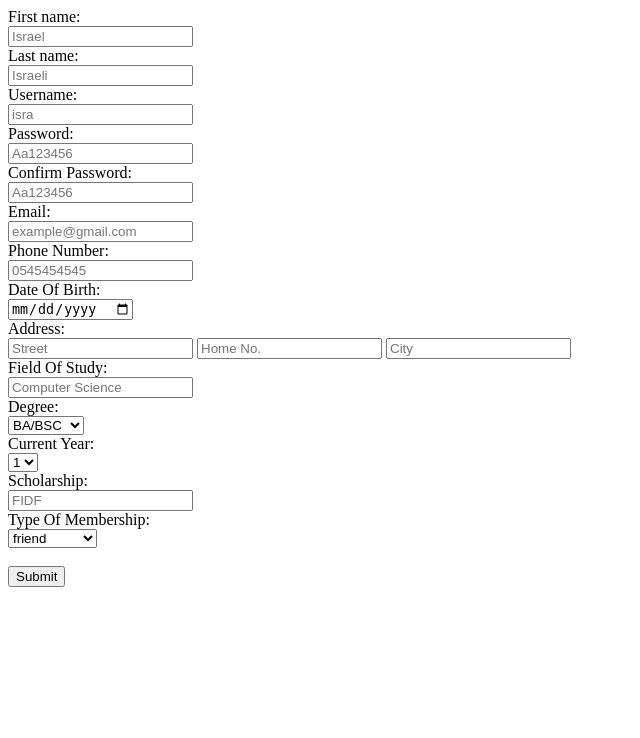
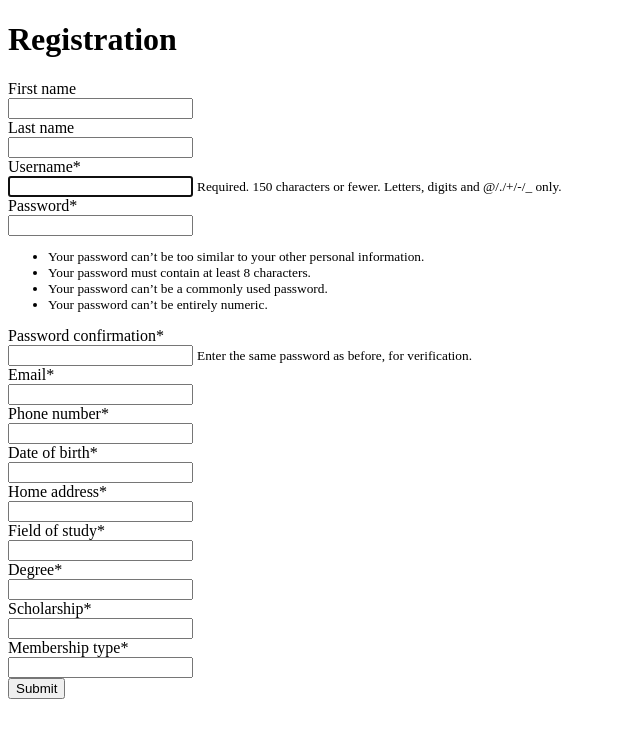
Before and after one commit to talkind/givit, a Django app: page /accounts/register in a window 1280 px wide. Shown: the top 738 px of the page, without its empty margins (0-640 px from the left). Run offline with Django 3.2, Linux system fonts and the light colour scheme; parts of the project's set-up code (start-up, migrations or seed data) failed here and were passed over; some libraries are stand-ins or nearby versions.

Commit message:
forms changes

```diff
--- a/givitsite/accounts/admin.py
+++ b/givitsite/accounts/admin.py
@@ -1,5 +1,3 @@
 from django.contrib import admin
-from .models import Users
+
 # Register your models here.
-
-admin.site.register(Users)
--- /dev/null
+++ b/givitsite/accounts/forms.py
@@ -0,0 +1,50 @@
+from django import forms
+from django.contrib.auth import login, authenticate
+from django.contrib.auth.models import User
+from django.contrib.auth.forms import UserCreationForm
+
+class RegistrationForm(UserCreationForm):
+    email = forms.EmailField(required=True)
+    phone_number = forms.IntegerField()
+    date_of_birth = forms.CharField(max_length=100)
+    home_address = forms.CharField(max_length=100)
+    field_of_study = forms.CharField(max_length=100)
+    degree = forms.CharField(max_length=100)
+    scholarship = forms.CharField(max_length=100)
+    membership_type = forms.CharField(max_length=100)
+
+    class Meta:
+        model = User
+        fields = (
+            "first_name",
+            "last_name",
+            "username",
+            'password1',
+            'password2',
+            'email',
+            'phone_number',
+            'date_of_birth',
+            'home_address',
+            "field_of_study",
+            'degree',
+            'scholarship',
+            'membership_type'
+        )
+
+    def save(self, commit=True):
+        user = super(RegistrationForm, self).save(commit=False)
+        user.first_name = self.cleaned_data['first_name']
+        user.last_name = self.cleaned_data['last_name']
+        user.email = self.cleaned_data['email']
+        user.phone_number = self.cleaned_data['phone_number']
+        user.date_of_birth = self.cleaned_data['date_of_birth']
+        user.home_address = self.cleaned_data['home_address']
+        user.field_of_study = self.cleaned_data['field_of_study']
+        user.degree = self.cleaned_data['degree']
+        user.scholarship = self.cleaned_data['scholarship']
+        user.membership_type = self.cleaned_data['membership_type']
+
+        if commit:
+            user.save()
+
+        return user
--- a/givitsite/accounts/urls.py
+++ b/givitsite/accounts/urls.py
@@ -1,4 +1,4 @@
-from django.urls import path
+from django.urls import path, include
 from . import views
 
 urlpatterns = [
--- a/givitsite/accounts/views.py
+++ b/givitsite/accounts/views.py
@@ -1,48 +1,42 @@
 from django.shortcuts import render, redirect
+from django.contrib.auth import authenticate
 from django.contrib.auth.models import auth, User
 from django.contrib import messages
-# from .models import Users
+from accounts.forms import RegistrationForm
 
 # Create your views here.
 
 def register(request):
 
     if request.method == 'POST':
-        first_name = request.POST['first_name']
-        last_name = request.POST['last_name']
-        username = request.POST['username']
-        password1 = request.POST['password1']
-        password2 = request.POST['password2']
-        date_of_birth = request.POST['date_of_birth']
-        address_street = request.POST['address_street']
-        address_home_number = request.POST['address_home_number']
-        address_city = request.POST['address_city']
-        phone_number = request.POST['phone_number']
-        field_of_study = request.POST['field_of_study']
-        degree = request.POST['degree']
-        current_year = request.POST['current_year']
-        scholarship = request.POST['scholarship']
-        type_of_friendship = request.POST['type_of_friendship']
-        email = request.POST['email']
-
-        if password1 == password2:
-            if User.objects.filter(username=username).exists():
-                messages.info(request,'Username Taken')
-                return redirect('register')
-            elif User.objects.filter(email=email).exists():
-                messages.info(request,'email Taken')
-                return redirect('register')
-            else:
-                user = User.objects.create_user(username = username, email = email, password = password1, first_name = first_name, last_name = last_name, address_street = address_street, date_of_birth = date_of_birth, address_home_number = address_home_number, address_city = address_city, phone_number = phone_number, field_of_study = field_of_study, degree = degree, current_year = current_year, scholarship = scholarship, type_of_friendship = type_of_friendship)
-                user.save();
-                return redirect('home.html')
-        else:
-            messages.info(request,'password not match')
-            return redirect('register')
+        form = RegistrationForm(request.POST)
+        if form.is_valid():
+            form.save()
         return redirect('/')
 
     else:
-        return render(request, 'register.html')
+        form = RegistrationForm()
+        args = {'form': form}
+    return render(request, 'register.html', args)
+
+    #     if password1 == password2:
+    #         if User.objects.filter(username=username).exists():
+    #             messages.info(request,'Username Taken')
+    #             return redirect('register')
+    #         elif User.objects.filter(email=email).exists():
+    #             messages.info(request,'email Taken')
+    #             return redirect('register')
+    #         else:
+    #             user = User.objects.create_user(username = username, email = email, password = password1, first_name = first_name, last_name = last_name, address_street = address_street, date_of_birth = date_of_birth, address_home_number = address_home_number, address_city = address_city, phone_number = phone_number, field_of_study = field_of_study, degree = degree, current_year = current_year, scholarship = scholarship, type_of_friendship = type_of_friendship)
+    #             user.save();
+    #             return redirect('home.html')
+    #     else:
+    #         messages.info(request,'password not match')
+    #         return redirect('register')
+    #     return redirect('/')
+
+    # else:
+    #     return render(request, 'register.html')
 
 
 def login(request):
--- a/givitsite/givitsite/settings.py
+++ b/givitsite/givitsite/settings.py
@@ -32,7 +32,8 @@ ALLOWED_HOSTS = []
 # Application definition
 
 INSTALLED_APPS = [
-    'accounts',
+    'accounts.apps.AccountsConfig',
+    'crispy_forms',
     'givitsite',
     'friendreq',
     'django.contrib.admin',
@@ -130,3 +131,5 @@ STATIC_URL = '/static/'
 STATICFILES_DIRS = [
     os.path.join(BASE_DIR,'static')
 ]
+
+CRISPY_TEMPLATE_PACK="bootstrap4"
--- a/givitsite/templates/home.html
+++ b/givitsite/templates/home.html
@@ -50,8 +50,8 @@
     <div id="stripe">
         {% if user.is_authenticated %}
         <b>Hi, {{user.first_name}}</b>
-        <button onclick="location.href='friend/request'"type="button">New Request</button>
-        <button onclick="location.href='friend/feed'"type="button">Found Items</button>
+        <button onclick="location.href='friendreq/requestItem'"type="button">New Request</button>
+        <button onclick="location.href='friendreq/requestItem'"type="button">Found Items</button>
         <button onclick="location.href='accounts/logout'"type="button">Logout</button>
         {% else %}
         <button onclick="location.href='accounts/register'"type="button">Register</button>
--- a/givitsite/templates/register.html
+++ b/givitsite/templates/register.html
@@ -1,67 +1,14 @@
 {%extends 'base.html'%}
 
+{% block title %} Registeration {% endblock %}
+{% load crispy_forms_tags %}
+
 {%block content%}
+    <h1>Registration</h1>
+    <form action="register" method="post" class="form-group">
+        {% csrf_token %}
+        {{form|crispy}}
 
-    <head>
-        <title>Registeration</title>
-    </head>
-    <body>
-        <form action="register" method="post">
-            {% csrf_token %}
+        <input type="submit" value = "Submit" class="btn btn-success">
 
-            <label for="fname">First name:</label><br>
-            <input type="text" name="first_name" placeholder="Israel"><br>
-            <label for="fname">Last name:</label><br>
-            <input type="text" name="last_name" placeholder="Israeli"><br>
-            <label for="fname">Username:</label><br>
-            <input type="text" name="username" placeholder="isra"><br>
-            <label for="fname">Password:</label><br>
-            <input type="password" name="password1" placeholder="Aa123456"><br>
-            <label for="fname">Confirm Password:</label><br>
-            <input type="password" name="password2" placeholder="Aa123456"><br>
-            <label for="fname">Email:</label><br>
-            <input type="email" name="email" placeholder="example@gmail.com"><br>
-            <label for="fname">Phone Number:</label><br>
-            <input type="number" name="phone_number" placeholder="0545454545"><br>
-            <label for="fname">Date Of Birth:</label><br>
-            <input type="date" name="date_of_birth" placeholder="01/01/2000"><br>
-            <label for="fname">Address:</label><br>
-            <input type="text" name="address_street" placeholder="Street">
-            <input type="number" name="address_home_number" placeholder="Home No.">
-            <input type="text" name="address_city" placeholder="City"><br>
-            <label for="fname">Field Of Study:</label><br>
-            <input type="text" name="field_of_study" placeholder="Computer Science"><br>
-            <label for="degree">Degree:</label><br>
-            <select id="degree" name="degree">
-            <option value="BA/BSC">BA/BSC</option>
-            <option value="MA/MSC">MA/MSC</option>
-            <option value="PHD">PHD</option>
-            </select><br>
-            <label for="current_year">Current Year:</label><br>
-            <select id="current_year" name="current_year">
-            <option value="1">1</option>
-            <option value="2">2</option>
-            <option value="3">3</option>
-            <option value="4">4</option>
-            <option value="5">5</option>
-            <option value="6">6</option>
-            <option value="7">7</option>
-            </select><br>
-            <label for="fname">Scholarship:</label><br>
-            <input type="text" name="scholarship" placeholder="FIDF"><br>
-            <label for="fname">Type Of Membership:</label><br>
-            <select id="type_of_friendship" name="type_of_friendship">
-            <option value="friend">friend</option>
-            <option value="coordinator">coordinator</option>
-            </select><br><br>
-            <input type="submit" value = "Submit">
-
-        </form>
-        <div>
-            {%for message in messages%}
-            <h3>{{message}}</h3>
-            {% endfor %}
-        </div>
-    </body>
 {%endblock%}
-</html>
```
Also changed, not shown: givitsite/accounts/models.py (+0 -17 lines).
